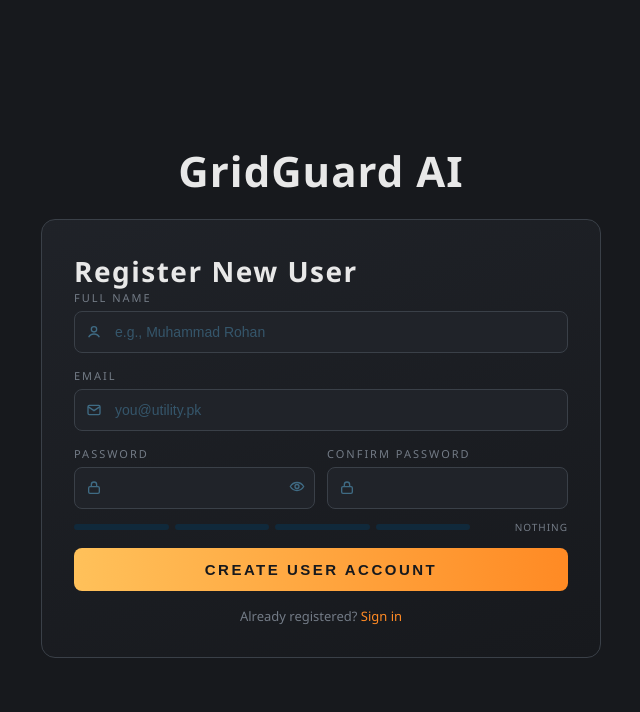
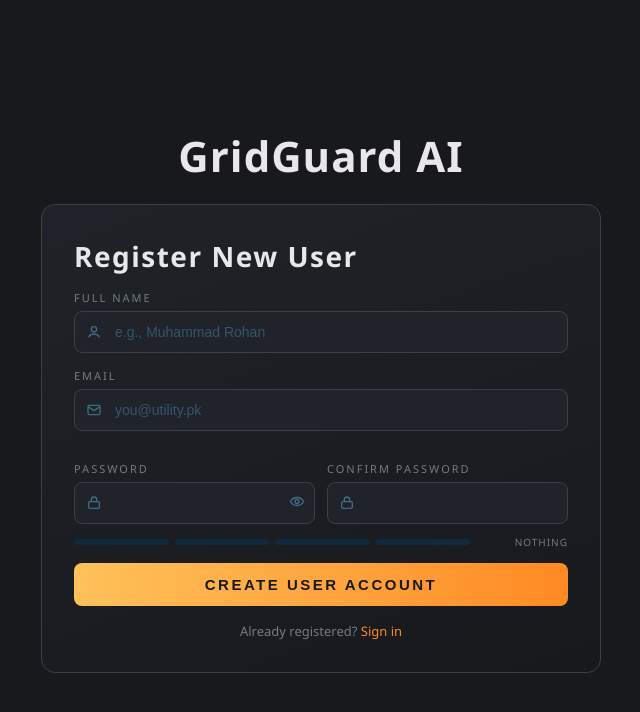
Before and after one commit to Muhammad-Rohaan/GridGuard-FYP, a React (Vite) app in the folder Frontend/: page /signup in a window 1280 px wide. Shown: the top 712 px of the page, without its empty margins (319-959 px from the left). Built offline with nearby package versions, Linux system fonts and the light colour scheme; no server answers.

Commit message:
Updated UI

```diff
--- a/Frontend/src/styles/auth.css
+++ b/Frontend/src/styles/auth.css
@@ -28,7 +28,7 @@ body { background: var(--bg); color: var(--text); font-family: 'Segoe UI', syste
 .card-title { font-size: 28px; letter-spacing: 1.5px; }
 .card-sub { color: var(--muted); font-size: 13px; margin: 4px 0 22px; }
 .card-foot { margin-top: 22px; text-align: center; color: #4f7288; font-size: 11px; letter-spacing: 1px; }
-.field { margin-bottom: 15px; flex: 1; }
+.field { margin-top: 15px; margin-bottom: 15px; flex: 1; }
 .field label { display: block; font-size: 11px; letter-spacing: 2px; color: var(--muted); text-transform: uppercase; margin-bottom: 6px; }
 .field-row { display: flex; gap: 12px; }
 .input-wrap { position: relative; }
```
